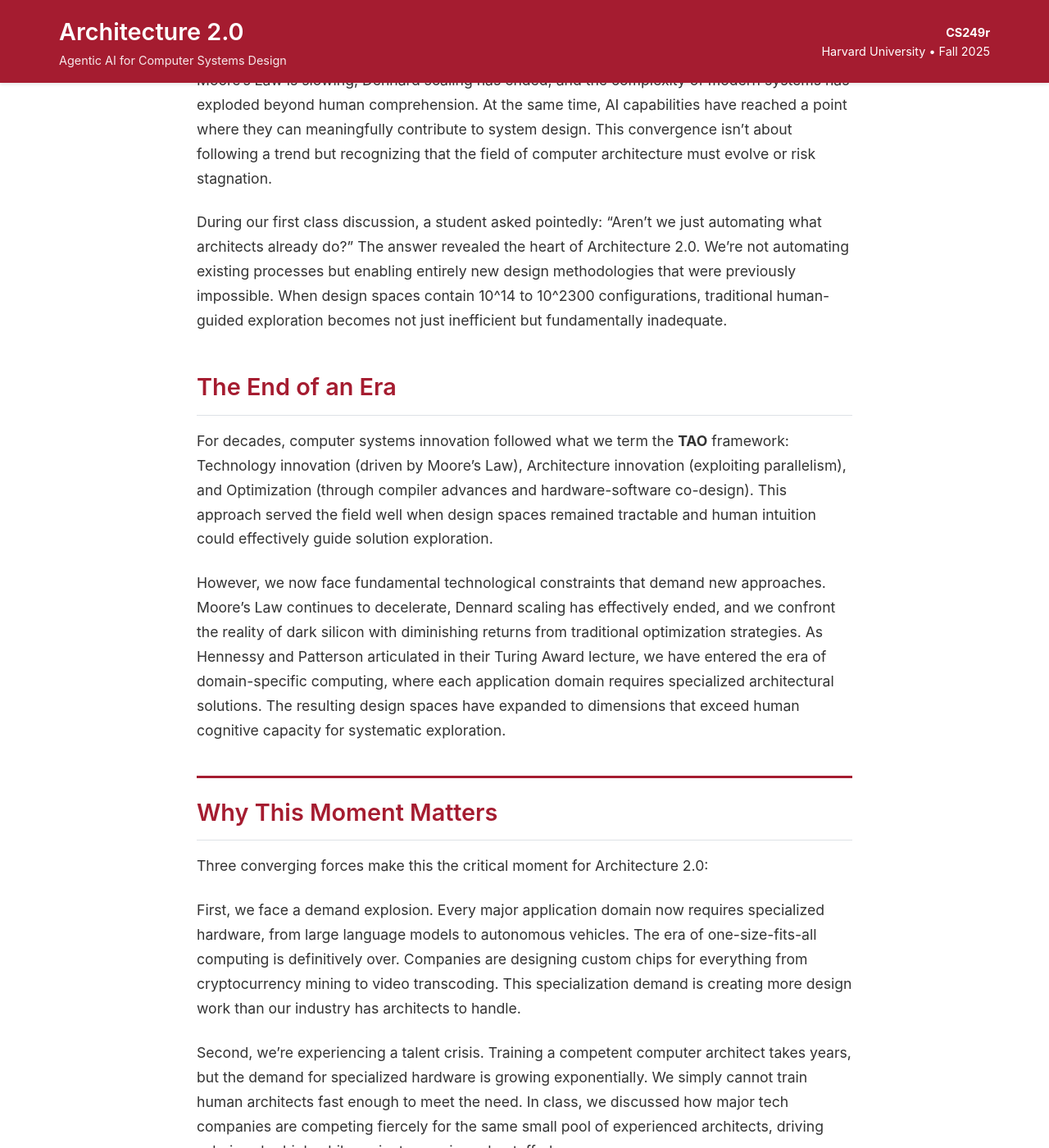
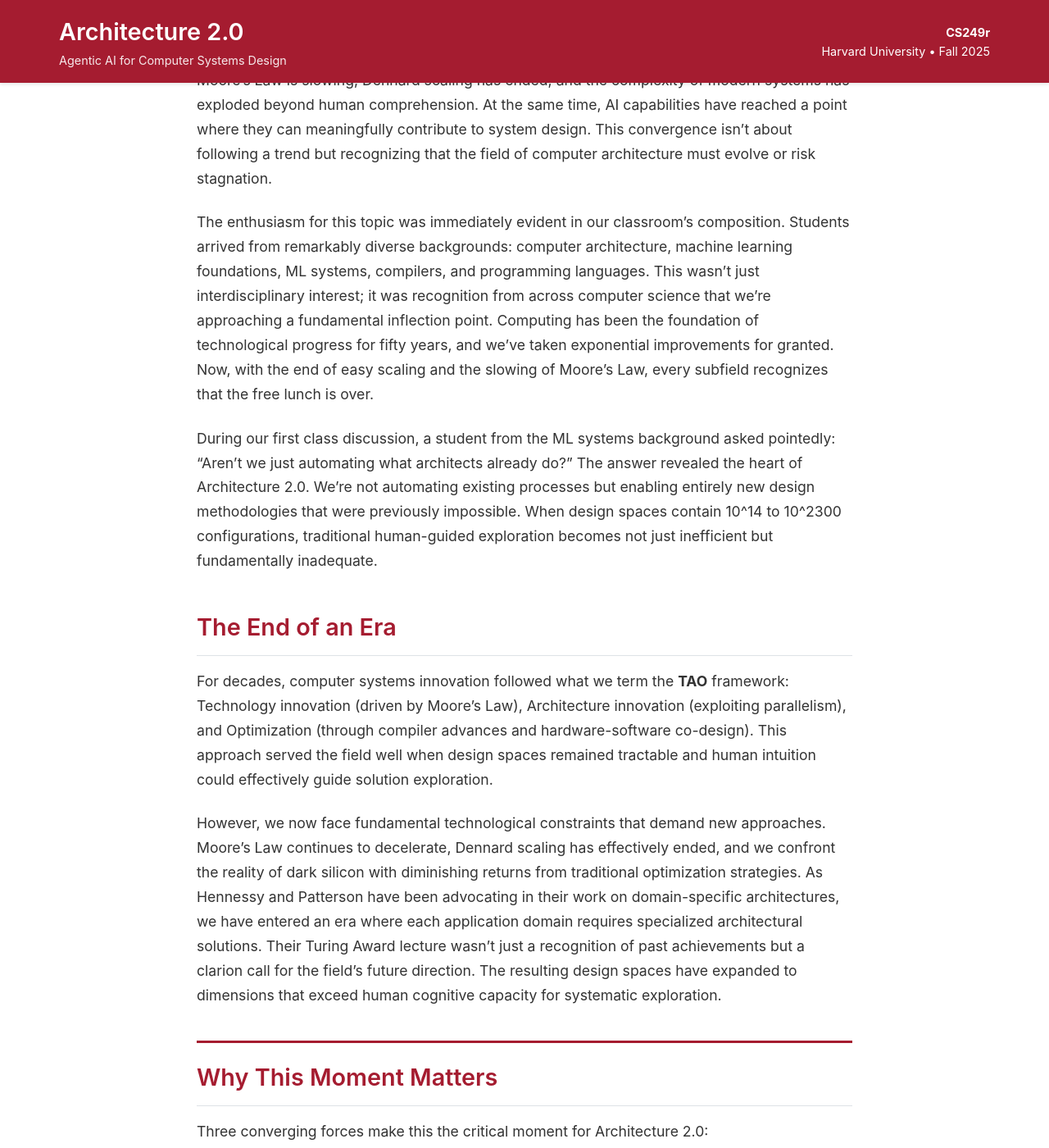
Before and after one commit to harvard-edge/cs249r_fall2025, a Jekyll site: the page built from _posts/2024-09-03-week-1-architecture-2-0.md, in a window 1280 px wide and 1400 px high, scrolled down 428 px. Shown: the whole window at 82% size. Built offline with Jekyll 4.4.1, drawn with Linux system fonts in a browser that asks for light colours; comment, search, counter and statistics services are not loaded; some of the changed text lies outside the part shown.

Commit message:
Add context about diverse class composition and moonshot opportunity
Updated Week 1 blog post to capture:
- The diverse student backgrounds (architecture, ML, systems, compilers, PL)
- Recognition across CS that computing's free lunch is over
- Hennessy and Patterson's call for domain-specific architectures
- The moonshot framing with Google X parallel
- Four elements: massive problem, radical solution, breakthrough tech, audacity
- Why this is THE perfect storm moment for Architecture 2.0

The post now better captures the energy and significance of why students
from so many different areas are drawn to this fundamental challenge.

```diff
--- a/_posts/2024-09-03-week-1-architecture-2-0.md
+++ b/_posts/2024-09-03-week-1-architecture-2-0.md
@@ -11,13 +11,15 @@
 
 The timing is no coincidence. We stand at an unprecedented convergence of necessity and opportunity. Traditional computer architecture approaches are hitting fundamental walls. Moore's Law is slowing, Dennard scaling has ended, and the complexity of modern systems has exploded beyond human comprehension. At the same time, AI capabilities have reached a point where they can meaningfully contribute to system design. This convergence isn't about following a trend but recognizing that the field of computer architecture must evolve or risk stagnation.
 
-During our first class discussion, a student asked pointedly: "Aren't we just automating what architects already do?" The answer revealed the heart of Architecture 2.0. We're not automating existing processes but enabling entirely new design methodologies that were previously impossible. When design spaces contain 10^14 to 10^2300 configurations, traditional human-guided exploration becomes not just inefficient but fundamentally inadequate.
+The enthusiasm for this topic was immediately evident in our classroom's composition. Students arrived from remarkably diverse backgrounds: computer architecture, machine learning foundations, ML systems, compilers, and programming languages. This wasn't just interdisciplinary interest; it was recognition from across computer science that we're approaching a fundamental inflection point. Computing has been the foundation of technological progress for fifty years, and we've taken exponential improvements for granted. Now, with the end of easy scaling and the slowing of Moore's Law, every subfield recognizes that the free lunch is over.
+
+During our first class discussion, a student from the ML systems background asked pointedly: "Aren't we just automating what architects already do?" The answer revealed the heart of Architecture 2.0. We're not automating existing processes but enabling entirely new design methodologies that were previously impossible. When design spaces contain 10^14 to 10^2300 configurations, traditional human-guided exploration becomes not just inefficient but fundamentally inadequate.
 
 ## The End of an Era
 
 For decades, computer systems innovation followed what we term the **TAO** framework: Technology innovation (driven by Moore's Law), Architecture innovation (exploiting parallelism), and Optimization (through compiler advances and hardware-software co-design). This approach served the field well when design spaces remained tractable and human intuition could effectively guide solution exploration.
 
-However, we now face fundamental technological constraints that demand new approaches. Moore's Law continues to decelerate, Dennard scaling has effectively ended, and we confront the reality of dark silicon with diminishing returns from traditional optimization strategies. As Hennessy and Patterson articulated in their Turing Award lecture, we have entered the era of domain-specific computing, where each application domain requires specialized architectural solutions. The resulting design spaces have expanded to dimensions that exceed human cognitive capacity for systematic exploration.
+However, we now face fundamental technological constraints that demand new approaches. Moore's Law continues to decelerate, Dennard scaling has effectively ended, and we confront the reality of dark silicon with diminishing returns from traditional optimization strategies. As Hennessy and Patterson have been advocating in their work on domain-specific architectures, we have entered an era where each application domain requires specialized architectural solutions. Their Turing Award lecture wasn't just a recognition of past achievements but a clarion call for the field's future direction. The resulting design spaces have expanded to dimensions that exceed human cognitive capacity for systematic exploration.
 
 ## Why This Moment Matters
 
@@ -29,9 +31,17 @@
 
 Third, we've reached an AI inflection point. For the first time, AI systems can actually understand code, reason about performance, and even generate functional designs. This isn't theoretical. Students in the class have already used GitHub Copilot, ChatGPT, and other tools in their own work. The question isn't whether AI will transform architecture; it's how quickly we can harness it effectively.
 
+## The Moonshot Moment
+
+What we're experiencing is what I call a "perfect storm" for innovation, reminiscent of the thinking that drove Google X's most ambitious projects. The formula for a moonshot, as Google X demonstrated, requires four elements: a massive problem affecting millions, a radical solution that seems impossible, a breakthrough technology that makes it newly feasible, and the audacity to pursue it. We have all four.
+
+The massive problem is clear: we need exponential improvements in computing efficiency but the traditional paths are blocked. The radical solution is Architecture 2.0, where AI agents design systems beyond human cognitive limits. The breakthrough technology is the recent emergence of large language models and code-understanding AI. And the audacity? That's what brings us together in this classroom.
+
+This isn't incremental improvement. We're talking about fundamentally reimagining how computer systems are designed, moving from human-crafted heuristics to AI-discovered optimizations that no human would ever conceive. Google X showed us that moonshots succeed when impossible-seeming problems meet newly-possible technologies. That intersection is exactly where we stand today.
+
 ## The TAOS Framework: Adding Specialization
 
-This evolution brings us to **TAOS**—extending TAO with a crucial fourth pillar: **Specialization**. During our discussion, I emphasized that specialization isn't just another optimization technique; it's a fundamental shift in how we approach design.
+This evolution brings us to **TAOS**, extending TAO with a crucial fourth pillar: **Specialization**. During our discussion, I emphasized that specialization isn't just another optimization technique; it's a fundamental shift in how we approach design.
 
 Modern design spaces contain between 10^14 and 10^2300 possible configurations. A student captured the implications perfectly: "So we're not searching for the needle in the haystack—we're searching for the right needle in a universe of haystacks." Exactly. Traditional methodologies that rely on human intuition become not just slow but fundamentally impossible at this scale.
 
```
